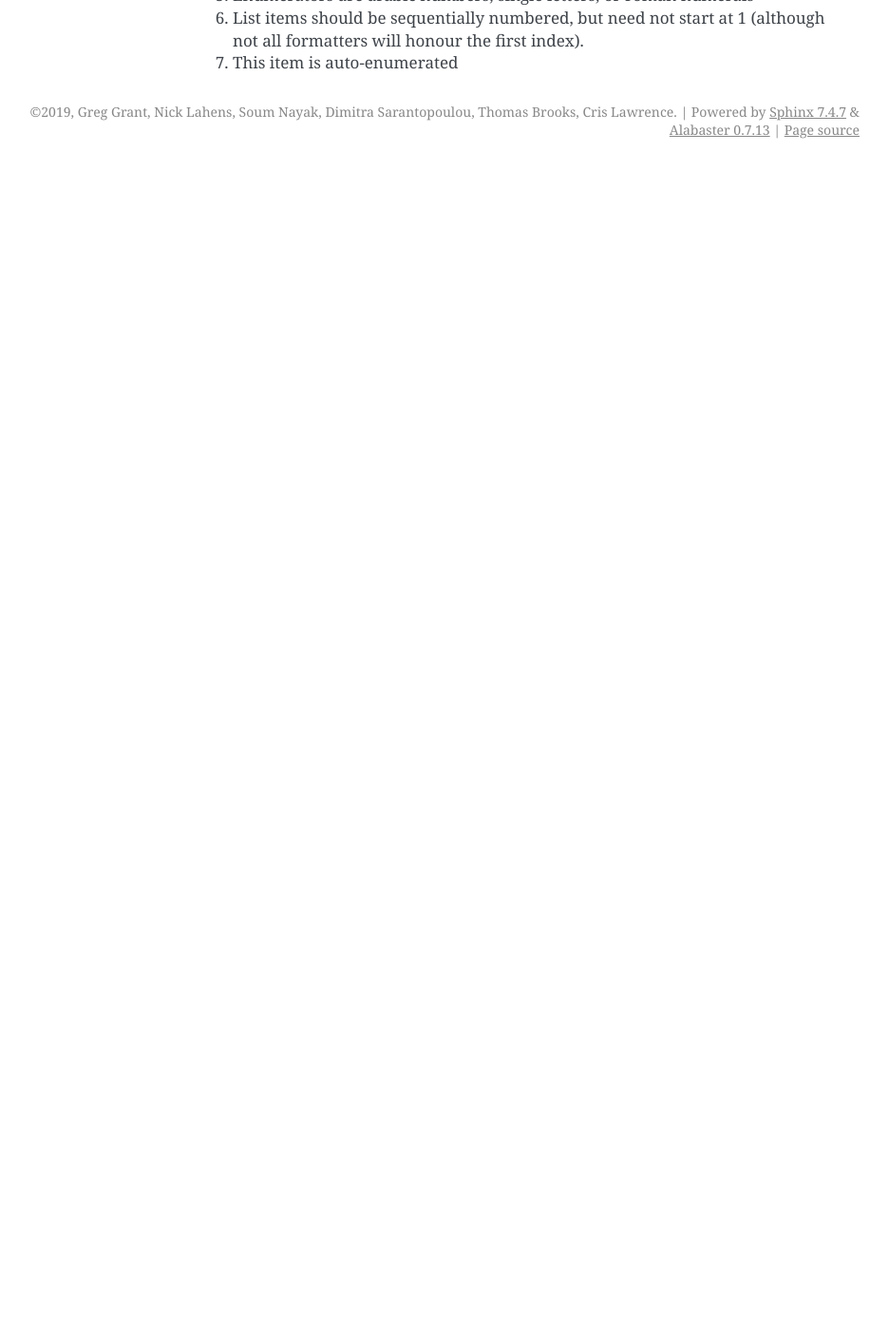
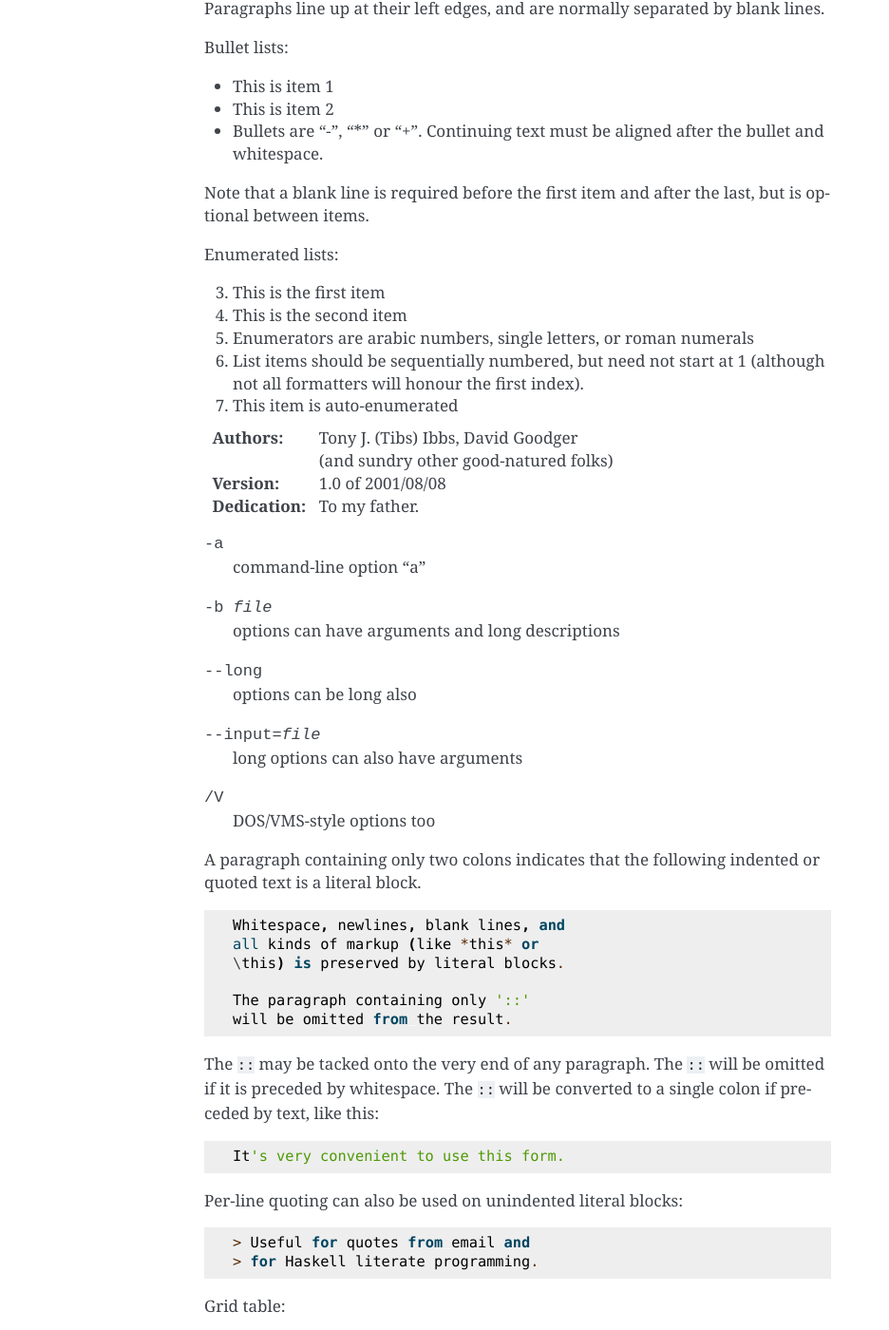
Before and after one commit to itmat/BEERS2, a Sphinx documentation site: the page built from doc/reST_guide.rst, in a window 1280 px wide and 1400 px high, scrolled down 672 px. Shown: the whole window at 95% size, without its empty margins (205-1141 px from the left). Built offline with Sphinx 7.4.7, drawn with Linux system fonts in a browser that asks for light colours; before the commit the page ends 900 px from its top, so only the background shows below that; some of the changed text lies outside the part shown.

Commit message:
Added to the rst guide.

```diff
--- a/doc/reST_guide.rst
+++ b/doc/reST_guide.rst
@@ -1,8 +1,25 @@
 Restructured Text Guide
 =======================
 
+Note that I copied information out of http://docutils.sourceforge.net/docs/user/rst/quickref.html
+
+Working with restructured text is much easier if you have a preview side by side with
+the raw text.  It appears that emacs has a plugin for restructured text:  http://docutils.sourceforge.net/docs/user/emacs.html
+
+
+
 Subtitle
 --------
+
+This is *emphasis* and this is **string emphasis**
+
+This is an ``inline literal`` as you might use to show code in line.
+
+A standalone hyperlink is http://docutils.sf.net/
+
+*escape* ``with`` "\"
+
+\*escape* \``with`` "\\"
 
 Titles are underlined (or over-
 and underlined) with a printing
@@ -44,3 +61,118 @@ Enumerated lists:
    (although not all formatters will
    honour the first index).
 #. This item is auto-enumerated
+
+:Authors:
+    Tony J. (Tibs) Ibbs,
+    David Goodger
+
+    (and sundry other good-natured folks)
+
+:Version: 1.0 of 2001/08/08
+:Dedication: To my father.
+
+
+-a            command-line option "a"
+-b file       options can have arguments
+              and long descriptions
+--long        options can be long also
+--input=file  long options can also have
+              arguments
+/V            DOS/VMS-style options too
+
+
+A paragraph containing only two colons
+indicates that the following indented
+or quoted text is a literal block.
+
+::
+
+  Whitespace, newlines, blank lines, and
+  all kinds of markup (like *this* or
+  \this) is preserved by literal blocks.
+
+  The paragraph containing only '::'
+  will be omitted from the result.
+
+The ``::`` may be tacked onto the very
+end of any paragraph. The ``::`` will be
+omitted if it is preceded by whitespace.
+The ``::`` will be converted to a single
+colon if preceded by text, like this::
+
+  It's very convenient to use this form.
+
+
+
+Per-line quoting can also be used on
+unindented literal blocks::
+
+> Useful for quotes from email and
+> for Haskell literate programming.
+
+
+Grid table:
+
++------------+------------+-----------+
+| Header 1   | Header 2   | Header 3  |
++============+============+===========+
+| body row 1 | column 2   | column 3  |
++------------+------------+-----------+
+| body row 2 | Cells may span columns.|
++------------+------------+-----------+
+| body row 3 | Cells may  | - Cells   |
++------------+ span rows. | - contain |
+| body row 4 |            | - blocks. |
++------------+------------+-----------+
+
+
+Grid table:
+Header 1 	Header 2 	Header 3
+body row 1 	column 2 	column 3
+body row 2 	Cells may span columns.
+body row 3 	Cells may
+span rows.
+
+    Cells
+    contain
+    blocks.
+
+body row 4
+
+Simple table:
+
+=====  =====  ======
+   Inputs     Output
+------------  ------
+  A      B    A or B
+=====  =====  ======
+False  False  False
+True   False  True
+False  True   True
+True   True   True
+=====  =====  ======
+
+
+A transition marker is a horizontal line
+of 4 or more repeated punctuation
+characters.
+
+------------
+
+A transition should not begin or end a
+section or document, nor should two
+transitions be immediately adjacent.
+
+Footnote references, like [5]_.
+Note that footnotes may get
+rearranged, e.g., to the bottom of
+the "page".
+
+.. [5] A numerical footnote. Note
+   there's no colon after the ``]``.
+
+Autonumbered footnotes are
+possible, like using [#]_ and [#]_.
+
+.. [#] This is the first one.
+.. [#] This is the second one.
```
